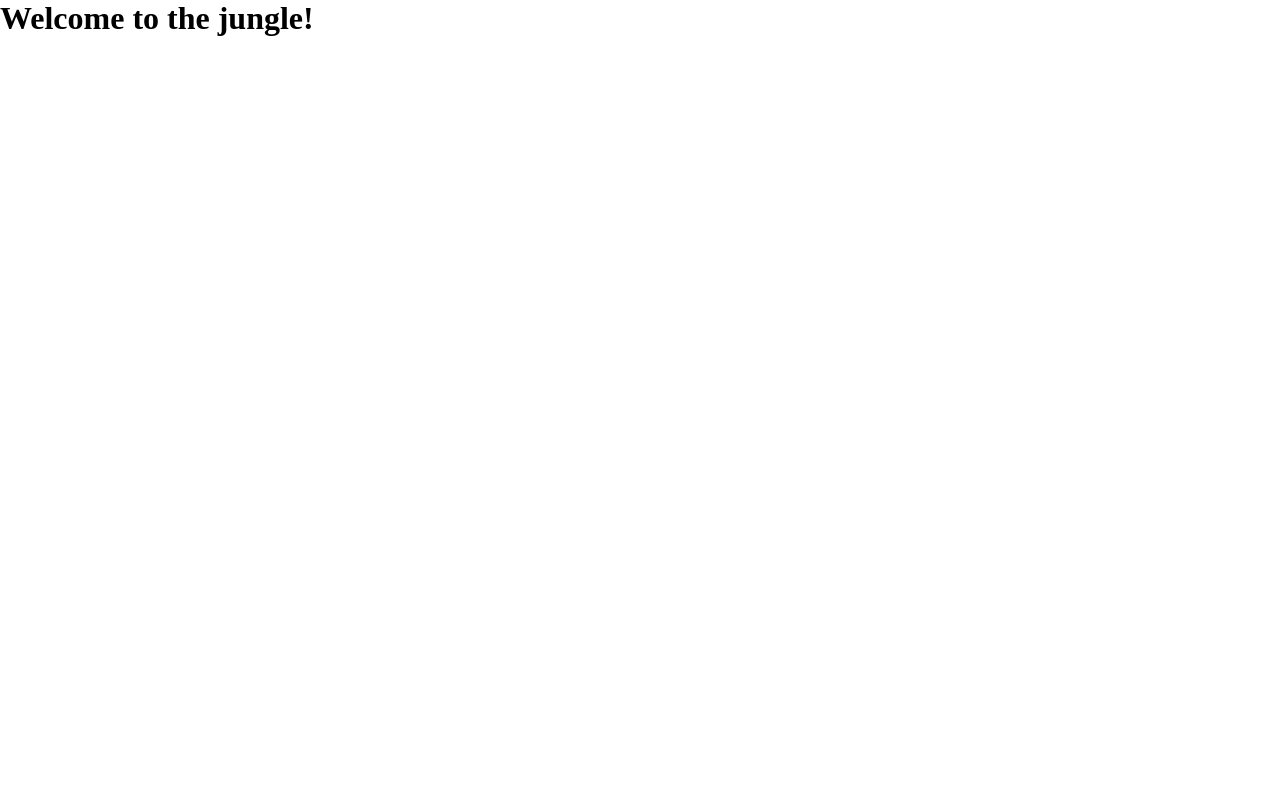
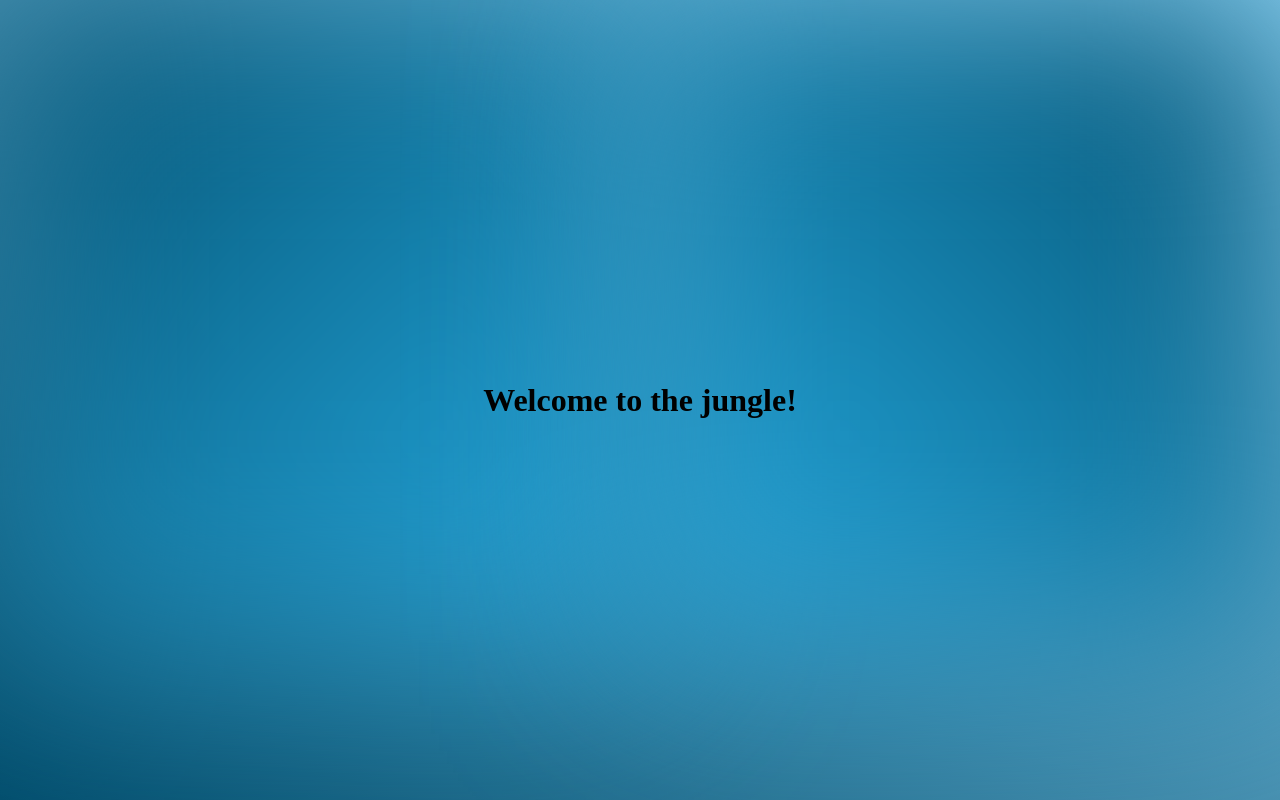
Before and after one commit to KingLouie1994/portfolio_page_1.3, a React (Create React App) app: page / in a window 1280 px wide. Built offline with nearby package versions, Linux system fonts and the light colour scheme.

Commit message:
Background of welcome component

```diff
--- a/src/App.js
+++ b/src/App.js
@@ -2,7 +2,7 @@
 import Welcome from "./components/Welcome";
 
 // Imports for styling
-import GlobalStyle from "./styling/GlobalStyle";
+import GlobalStyle from "./styles/GlobalStyle";
 
 function App() {
   return (
--- a/src/components/Welcome.js
+++ b/src/components/Welcome.js
@@ -1,9 +1,66 @@
+// Imports from React
+import React from "react";
+
+// Imports for styling
+import styled from "styled-components";
+
 const Welcome = () => {
   return (
-    <div>
-      <h1>Welcome to the jungle!</h1>
-    </div>
+    <React.Fragment>
+      <StyledWelcome>
+        <h1 style={{ zIndex: 2 }}>Welcome to the jungle!</h1>
+        <CircleOne />
+        <CircleTwo />
+      </StyledWelcome>
+    </React.Fragment>
   );
 };
 
+// Styled components
+const StyledWelcome = styled.div`
+  height: 100vh;
+  background: linear-gradient(to right top, #024e6d, #8ed3f4);
+  display: flex;
+  justify-content: center;
+  align-items: center;
+  overflow: hidden;
+`;
+
+const CircleOne = styled.div`
+  height: 40rem;
+  width: 40rem;
+  position: absolute;
+  top: 0%;
+  left: 0%;
+  z-index: 1;
+  background: linear-gradient(to right top, #024e6d, #26aee5);
+  filter: blur(100px);
+  transform: rotate(90deg);
+  @media (max-width: 1000px) and (orientation: landscape) {
+    display: none;
+  }
+  @media (max-width: 750px) and (orientation: portrait) {
+    display: none;
+  }
+`;
+
+const CircleTwo = styled.div`
+  height: 40rem;
+  width: 40rem;
+  position: absolute;
+  top: 0%;
+  right: 0%;
+  z-index: 1;
+  background: linear-gradient(to right top, #024e6d, #26aee5);
+  filter: blur(100px);
+  transform: rotate(180deg);
+  overflow: hidden;
+  @media (max-width: 1000px) and (orientation: landscape) {
+    display: none;
+  }
+  @media (max-width: 750px) and (orientation: portrait) {
+    display: none;
+  }
+`;
+
 export default Welcome;
--- a/src/styling/GlobalStyle.js
+++ b/src/styles/GlobalStyle.js
@@ -6,6 +6,11 @@ const GlobalStyle = createGlobalStyle`
 *{
     margin: 0;
     padding: 0;
+    box-sizing: border-box;
+}
+
+body{
+    max-width: 100vw;
 }
 `;
 
```
